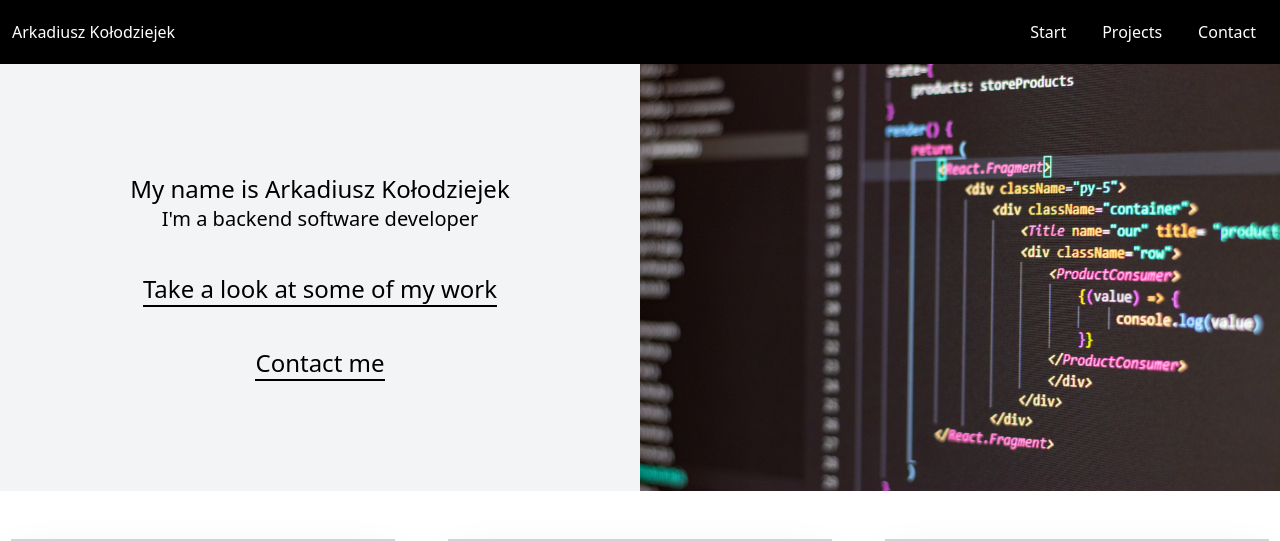
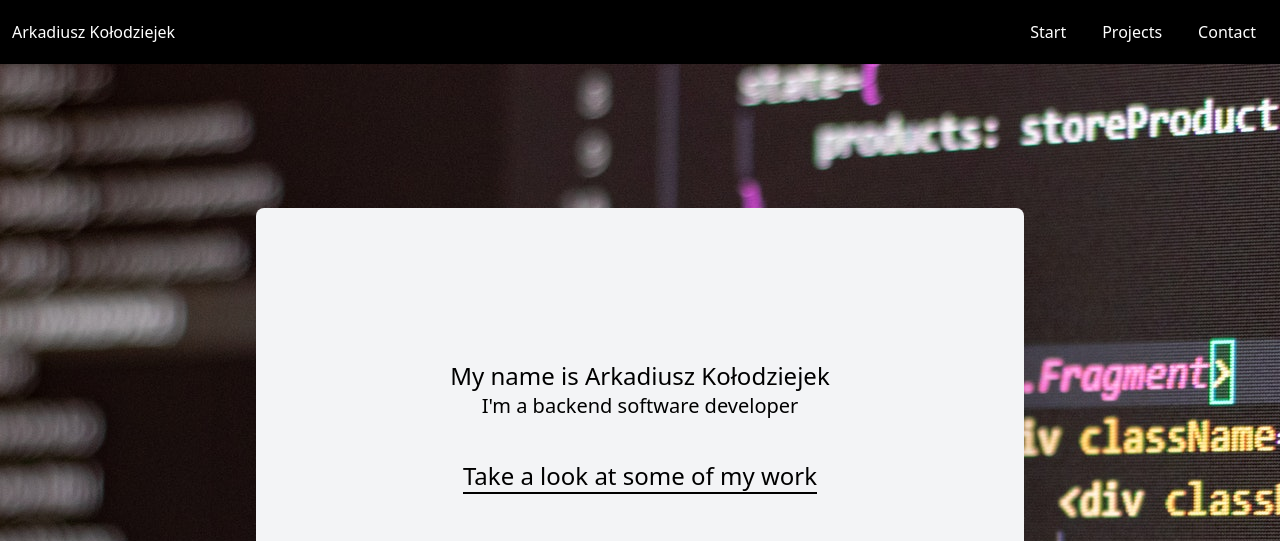
Before and after one commit to Arkko002/arkko, a Vue app: page / in a window 1280 px wide. Shown: the top 541 px of the page. Built offline with nearby package versions, Linux system fonts and the light colour scheme.

Commit message:
New splash card

```diff
--- a/src/components/Start.vue
+++ b/src/components/Start.vue
@@ -1,38 +1,71 @@
 <template>
 	<div>
 		<Anchor anchorId="start" />
-		<div id="start" class="
-				flex flex-1
-				h-full
-				w-full
-				bg-gray-100
-				items-center
-				flex-col
-				md:flex-row
-			">
+		<div id="start" class="h-screen bg-[url('../../public/img/start-large.jpg')]  justify-center flex items-center">
+
 			<div class="
+					z-10
+					grow-0
+					inline-block
 					flex flex-col
 					justify-center
 					items-center
 					flex-1 flex-nowrap
-					w-auto
-					h-full
+					lg:min-w-[48rem]
+					lg:min-h-[32rem]
+					md:min-w-[32rem]
+					md:min-h-[28rem]
+					sm:min-w-[100rem]
+					sm:min-h-[24rem]
+					min-w-[100rem]
+					min-h-[24rem]
+					rounded-lg
+					shadow-2xl
+					bg-gray-100
 				">
 				<span class="text-lg sm:text-2xl">My name is Arkadiusz Kołodziejek</span>
 				<span class="text-lg sm:text-xl">I'm a backend software developer</span>
 				<StartNavButton path="/" hash="#projects" link-text="Take a look at some of my work" />
 				<StartNavButton path="/" hash="#contact" link-text="Contact me" />
 			</div>
-			<img class="
-					object-fit
-					w-full
-					max-h-1/2
-					order-first
-					md:order-last md:w-1/2 md:h-full
-				" src="../../public/img/start-large.jpg" alt="Welcome" />
 		</div>
 	</div>
 </template>
+<!-- <template> -->
+<!-- 	<div> -->
+<!-- 		<Anchor anchorId="start" /> -->
+<!-- 		<div id="start" class=" -->
+<!-- 				flex flex-1 -->
+<!-- 				h-full -->
+<!-- 				w-full -->
+<!-- 				bg-gray-100 -->
+<!-- 				items-center -->
+<!-- 				flex-col -->
+<!-- 				md:flex-row -->
+<!-- 			"> -->
+<!-- 			<div class=" -->
+<!-- 					flex flex-col -->
+<!-- 					justify-center -->
+<!-- 					items-center -->
+<!-- 					flex-1 flex-nowrap -->
+<!-- 					w-80% -->
+<!-- 					h-full -->
+<!-- 				"> -->
+<!-- 				<span class="text-lg sm:text-2xl">My name is Arkadiusz Kołodziejek</span> -->
+<!-- 				<span class="text-lg sm:text-xl">I'm a backend software developer</span> -->
+<!-- 				<StartNavButton path="/" hash="#projects" link-text="Take a look at some of my work" /> -->
+<!-- 				<StartNavButton path="/" hash="#contact" link-text="Contact me" /> -->
+<!-- 			</div> -->
+<!-- 			<img class=" -->
+<!-- 					object-fit -->
+<!-- 					w-full -->
+<!-- 					max-h-1/2 -->
+<!-- 					order-first -->
+<!-- 					md:order-last md:w-1/2 md:h-full -->
+<!-- 				" src="../../public/img/start-large.jpg" alt="Welcome" /> -->
+<!-- 		</div> -->
+<!-- 	</div> -->
+<!-- </template> -->
 
 <script lang="ts">
 import Anchor from "./Anchor.vue";
```
